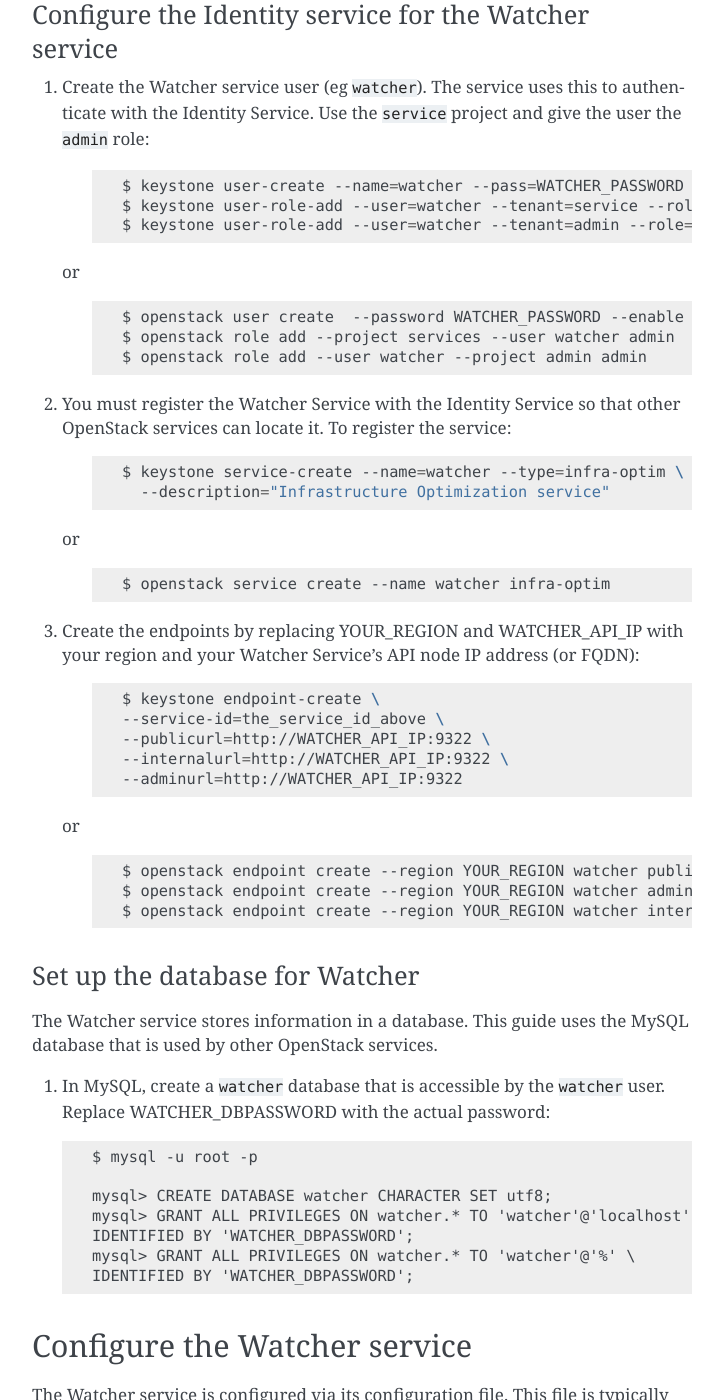
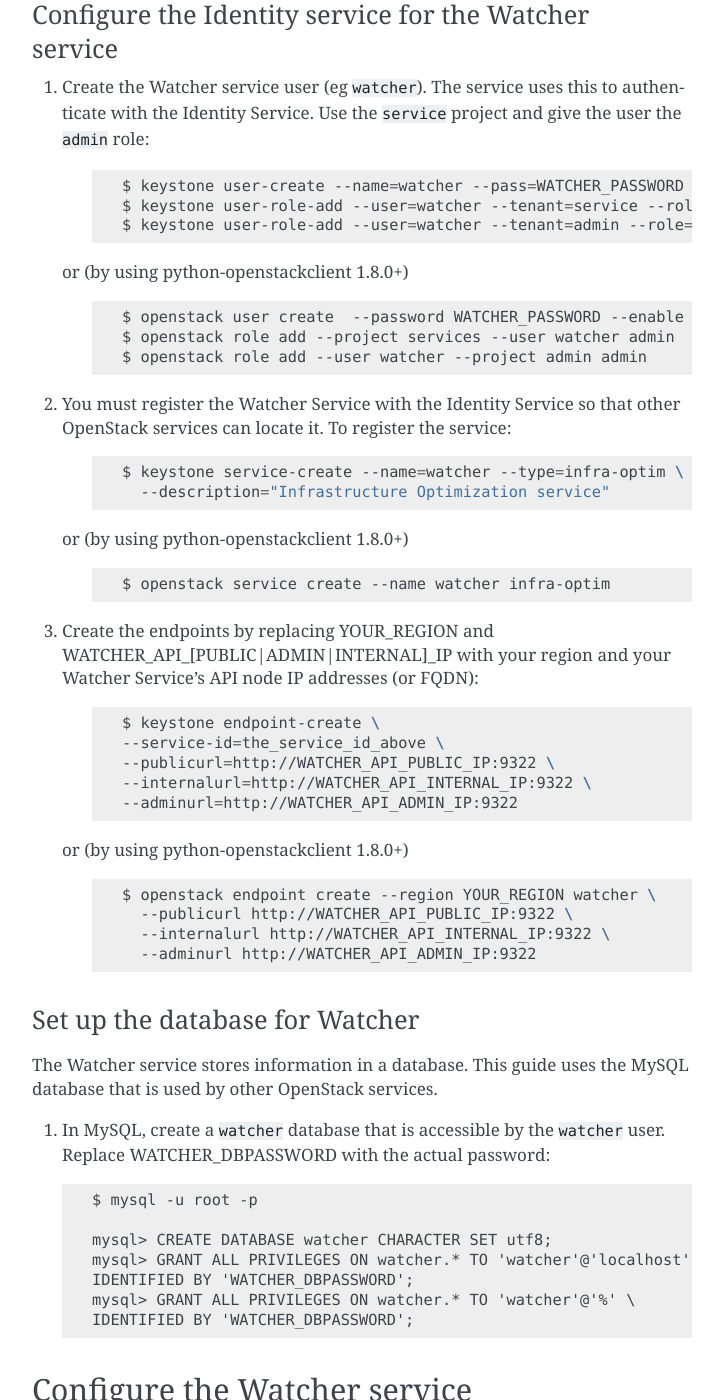
Before and after one commit to openstack/watcher, a Sphinx documentation site: the page built from doc/source/deploy/configuration.rst, in a window 1280 px wide and 1400 px high, scrolled down 1258 px. Shown: the whole window, without its empty margins (388-1111 px from the left). Built offline with Sphinx 7.4.7, drawn with Linux system fonts in a browser that asks for light colours; the version number could not be read and is left out.

Commit message:
Use a single command to create the 3 watcher endpoints.
--internalurl, --publicurl and --adminurl options are now
mandatory for creation of service endpoints into Keystone, by
using openstack CLI.

Change-Id: Ic5da04e20931de77e747a8bace8833a1850d9dae
Closes-Bug: #1515413

```diff
--- a/doc/source/deploy/configuration.rst
+++ b/doc/source/deploy/configuration.rst
@@ -75,7 +75,7 @@ Configure the Identity service for the Watcher service
       $ keystone user-role-add --user=watcher --tenant=service --role=admin
       $ keystone user-role-add --user=watcher --tenant=admin --role=admin
 
-   or
+   or (by using python-openstackclient 1.8.0+)
 
      .. code-block:: bash
 
@@ -92,30 +92,32 @@ Configure the Identity service for the Watcher service
       $ keystone service-create --name=watcher --type=infra-optim \
         --description="Infrastructure Optimization service"
 
-   or
+   or (by using python-openstackclient 1.8.0+)
 
     .. code-block:: bash
 
       $ openstack service create --name watcher infra-optim
 
-#. Create the endpoints by replacing YOUR_REGION and WATCHER_API_IP with your region and your
-   Watcher Service's API node IP address (or FQDN):
+#. Create the endpoints by replacing YOUR_REGION and
+   WATCHER_API_[PUBLIC|ADMIN|INTERNAL]_IP with your region and your
+   Watcher Service's API node IP addresses (or FQDN):
 
     .. code-block:: bash
 
       $ keystone endpoint-create \
       --service-id=the_service_id_above \
-      --publicurl=http://WATCHER_API_IP:9322 \
-      --internalurl=http://WATCHER_API_IP:9322 \
-      --adminurl=http://WATCHER_API_IP:9322
+      --publicurl=http://WATCHER_API_PUBLIC_IP:9322 \
+      --internalurl=http://WATCHER_API_INTERNAL_IP:9322 \
+      --adminurl=http://WATCHER_API_ADMIN_IP:9322
 
-  or
+   or (by using python-openstackclient 1.8.0+)
 
     .. code-block:: bash
 
-      $ openstack endpoint create --region YOUR_REGION watcher public http://WATCHER_API_IP:9322
-      $ openstack endpoint create --region YOUR_REGION watcher admin http://WATCHER_API_IP:9322
-      $ openstack endpoint create --region YOUR_REGION watcher internal http://WATCHER_API_IP:9322
+      $ openstack endpoint create --region YOUR_REGION watcher \
+        --publicurl http://WATCHER_API_PUBLIC_IP:9322 \
+        --internalurl http://WATCHER_API_INTERNAL_IP:9322 \
+        --adminurl http://WATCHER_API_ADMIN_IP:9322
 
 Set up the database for Watcher
 -------------------------------
@@ -171,7 +173,8 @@ configuration file, in order:
 
 
 Although some configuration options are mentioned here, it is recommended that
-you review all the `available options <https://git.openstack.org/cgit/openstack/watcher/tree/etc/watcher/watcher.conf.sample>`_
+you review all the
+`available options <https://git.openstack.org/cgit/openstack/watcher/tree/etc/watcher/watcher.conf.sample>`_
 so that the watcher service is configured for your needs.
 
 #. The Watcher Service stores information in a database. This guide uses the
```
